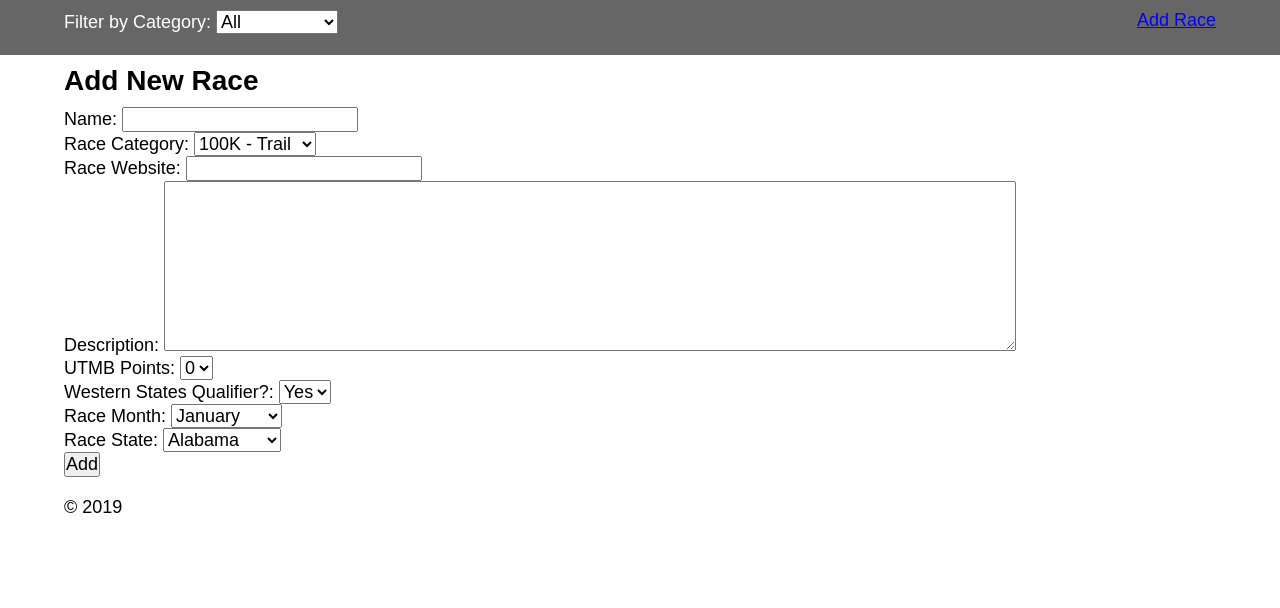
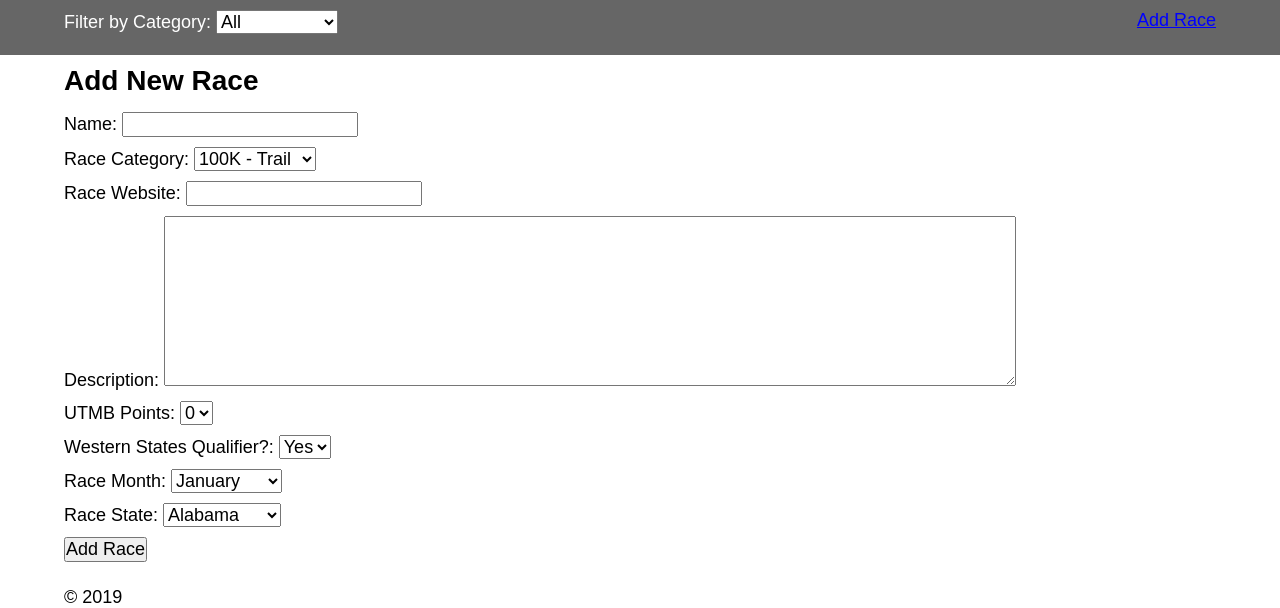
Before and after one commit to StephenGnoza/ultramarathoncatalogue, a Flask app: page /race/add in a window 1280 px wide. Shown: the part 230-838 px from the top of the page. Before the commit the page ends 743 px from the top, so only its background shows below. Run offline with Flask 2, Linux system fonts and the light colour scheme; a user stored in the database is signed in; some libraries are stand-ins or nearby versions.

Commit message:
Minor style changes to Add Race page.

```diff
--- a/static/styles.css
+++ b/static/styles.css
@@ -164,6 +164,14 @@
 .form_row{
   clear:both;
   width: 100%;
+  padding-top: 5px;
+  padding-bottom: 5px;
+}
+
+.form-row input{
+  padding: 5px;
+  font-size: 14px;
+
 }
 
 .white_link, .white_link:visited, .white_link:hover{
--- a/templates/race_add.html
+++ b/templates/race_add.html
@@ -63,7 +63,7 @@
     </div>
 
     <div class="form_row">
-      <input type="submit" name="race_add_submit" value="Add">
+      <input type="submit" name="race_add_submit" value="Add Race">
     </div>
 </form>
 
```
